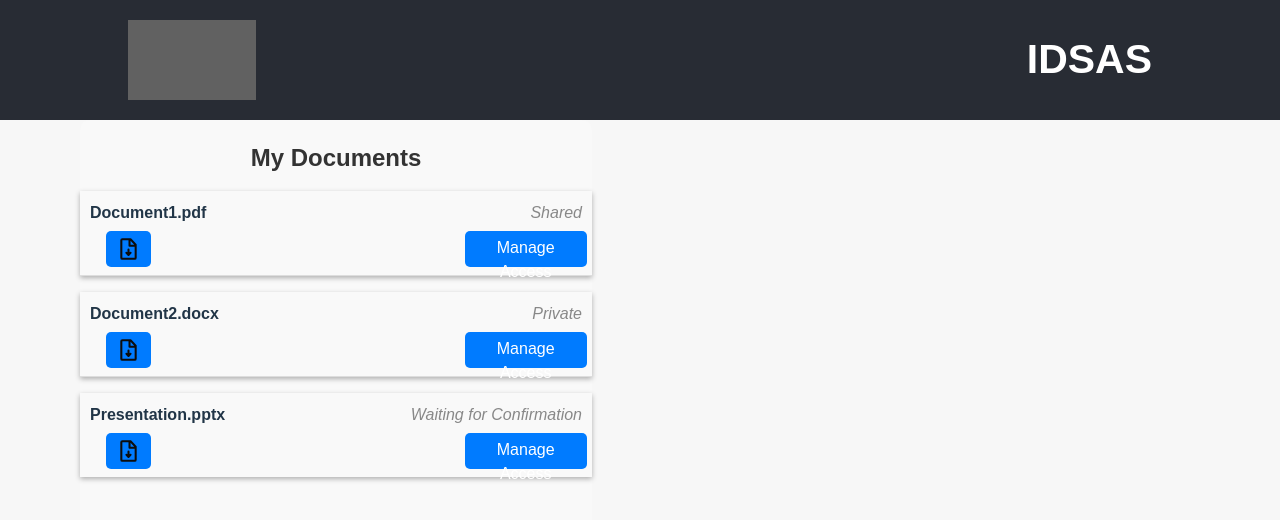
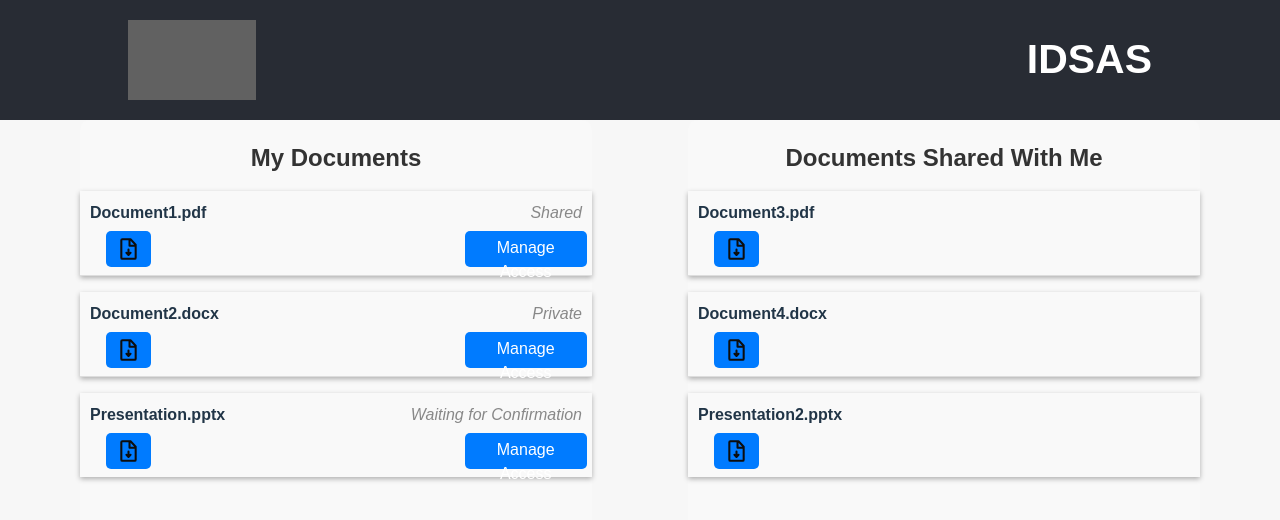
Before and after one commit to dmytroMaksymchuk/idsas, a React (Vite) app in the folder idsas.client/: page / in a window 1280 px wide. Shown: the top 520 px of the page. Built offline with nearby package versions, Linux system fonts and the light colour scheme; grey boxes are pictures that could not be loaded.

Commit message:
Shared Documents added

```diff
--- a/idsas.client/src/App.tsx
+++ b/idsas.client/src/App.tsx
@@ -3,6 +3,7 @@ import './App.css';
 import Header from "./components/Header.tsx";
 import UploadFilePopUp from "./components/UploadFilePopUp.tsx";
 import MyDocumentsList, {ShareState, MyDocument} from "./components/MyDocumentList.tsx";
+import SharedDocumentList, {SharedDocument} from "./components/SharedDocumentList.tsx";
 
 function App() {
     const [selectedFile, setSelectedFile] = useState(null);
@@ -14,7 +15,11 @@ function App() {
         { name: 'Presentation.pptx', shareState: ShareState.waitingConfirmation },
     ]);
 
-    const [sharedDocuments, setSharedDocuments] = useState();
+    const [sharedDocuments, setSharedDocuments] = useState<SharedDocument[]>([
+        { name: 'Document3.pdf' },
+        { name: 'Document4.docx' },
+        { name: 'Presentation2.pptx' },
+    ]);
 
     const handleFileChange = (event) => {
         setSelectedFile(event.target.files[0]);
@@ -54,7 +59,10 @@ function App() {
                 <UploadFilePopUp handleFileChange={handleFileChange} onVerify={() => console.log("verify")} onSign={() => console.log("sign")} setUploadFileActive={setUploadFileActive}/>
             }
             {!uploadFileActive &&
-                <MyDocumentsList title={"My Documents"} documents={myDocuments} onDownloadFile={onDownloadFile} />
+                <>
+                    <MyDocumentsList title={"My Documents"} documents={myDocuments} onDownloadFile={onDownloadFile} />
+                    <SharedDocumentList title={"Documents Shared With Me"} documents={sharedDocuments} onDownloadFile={() => console.log("Download")} />
+                </>
             }
         </div>
     );
--- a/idsas.client/src/components/SharedDocumentList.css
+++ b/idsas.client/src/components/SharedDocumentList.css
@@ -0,0 +1,63 @@
+.shared-documents-list-container {
+    position: absolute;
+    right: 10vh;
+    width: 40vw;
+    height: 70vh;
+    top: 15vh;
+    background-color: #f9f9f9;
+    border-radius: 10px;
+}
+
+.documents-list {
+    display: flex;
+    flex-direction: column;
+    gap: 2vh;
+    list-style: none;
+    padding: 0;
+    margin: 0;
+}
+
+.document-item {
+    position: relative;
+    display: flex;
+    height: 8vh;
+    justify-content: space-between;
+    padding: 10px;
+    border-bottom: 1px solid #ddd;
+    box-shadow: 0 2px 5px rgba(0, 0, 0, 0.3);
+}
+
+.document-item:last-child {
+    border-bottom: none;
+}
+
+.document-name {
+    font-weight: bold;
+}
+
+.document-status {
+    font-style: italic;
+    color: #888;
+}
+
+.download-button {
+    position: absolute;
+    bottom: 10%;
+    left: 5%;
+    width: 5%;
+    height: 30%;
+    background-color: #007bff;
+    color: white;
+    border: none;
+    border-radius: 5px;
+    padding: 5px 10px;
+    cursor: pointer;
+}
+
+.download-button:hover {
+    background-color: #0056b3;
+}
+
+.download-button:active {
+    transform: scale(0.9);
+}
--- a/idsas.client/src/components/SharedDocumentList.tsx
+++ b/idsas.client/src/components/SharedDocumentList.tsx
@@ -1,35 +1,19 @@
-import "./MyDocumentList.css";
-import {useEffect, useState} from "react";
+import "./SharedDocumentList.css";
 
-export enum ShareState{
-    shared = "Shared",
-    private = "Private",
-    waitingConfirmation = "Waiting for Confirmation",
-}
-interface Document {
+export interface SharedDocument {
     name: string;
-    shareState: ShareState;
 }
 
 interface SharedDocumentsListProps {
     title: string;
-    documents: Document[];
+    documents: SharedDocument[];
     onDownloadFile: (index: number) => void;
 }
 
 const MyDocumentsList: React.FC<SharedDocumentsListProps> = ({ title, documents, onDownloadFile }) => {
-    const [inspectDocumentID, setInspectDocumentID] = useState<number>(-1);
-
-    useEffect(() => {
-        documents.map((document, index) => {
-            console.log(`Document ${index}: ${document.name}`);
-            console.log(`Share State: ${document.shareState}`);
-        });
-    }, []);
     return (
-        <div className="documents-list-container">
+        <div className="shared-documents-list-container">
             <h2>{title}</h2>
-            {inspectDocumentID == -1 && (
             <ul className="documents-list">
                 {documents.map((document, index) => (
                     <li key={index} className="document-item">
@@ -37,42 +21,9 @@ const MyDocumentsList: React.FC<SharedDocumentsListProps> = ({ title, documents,
                         <img className={"download-button"} src={"./download.svg"} onClick={() => {
                             onDownloadFile(index);
                         }}></img>
-                            <span className="document-status">
-                                {document.shareState}
-                            </span>
-                            <span className={"manage-access-button"} onClick={() => setInspectDocumentID(index)}>Manage Access</span>
                     </li>
                 ))}
             </ul>
-            )}
-            {inspectDocumentID != -1 && (
-                <div className="document-inspection">
-                    <h3>{documents[inspectDocumentID].name}</h3>
-                    <div className={"share-state"}>
-                        <span className={"share-state-text"}>Share State: </span>
-                        {documents[inspectDocumentID].shareState == ShareState.shared && (
-                            <>
-                                <span className={"share-state-text-2"}>{ShareState.shared + " with ......"}</span>
-                                <button className="manage-access-button">Revoke Access</button>
-                            </>
-                        )}
-                        {documents[inspectDocumentID].shareState == ShareState.private && (
-                            <>
-                                <span className={"share-state-text-2"}>{ShareState.private}</span>
-                                <button className="manage-access-button">Share</button>
-                            </>
-                        )}
-                        {documents[inspectDocumentID].shareState == ShareState.waitingConfirmation && (
-                            <>
-                                <span className={"share-state-text-2"}>{ShareState.waitingConfirmation}</span>
-                                <button className="manage-access-button">Confirm</button>
-                            </>
-                        )}
-                    </div>
-                    <img className="close-inspection-button" src={"./close.svg"} onClick={() => setInspectDocumentID(-1)}></img>
-
-                </div>
-            )}
         </div>
     );
 };
```
Lines whose indentation alone changed are shown as unchanged.
